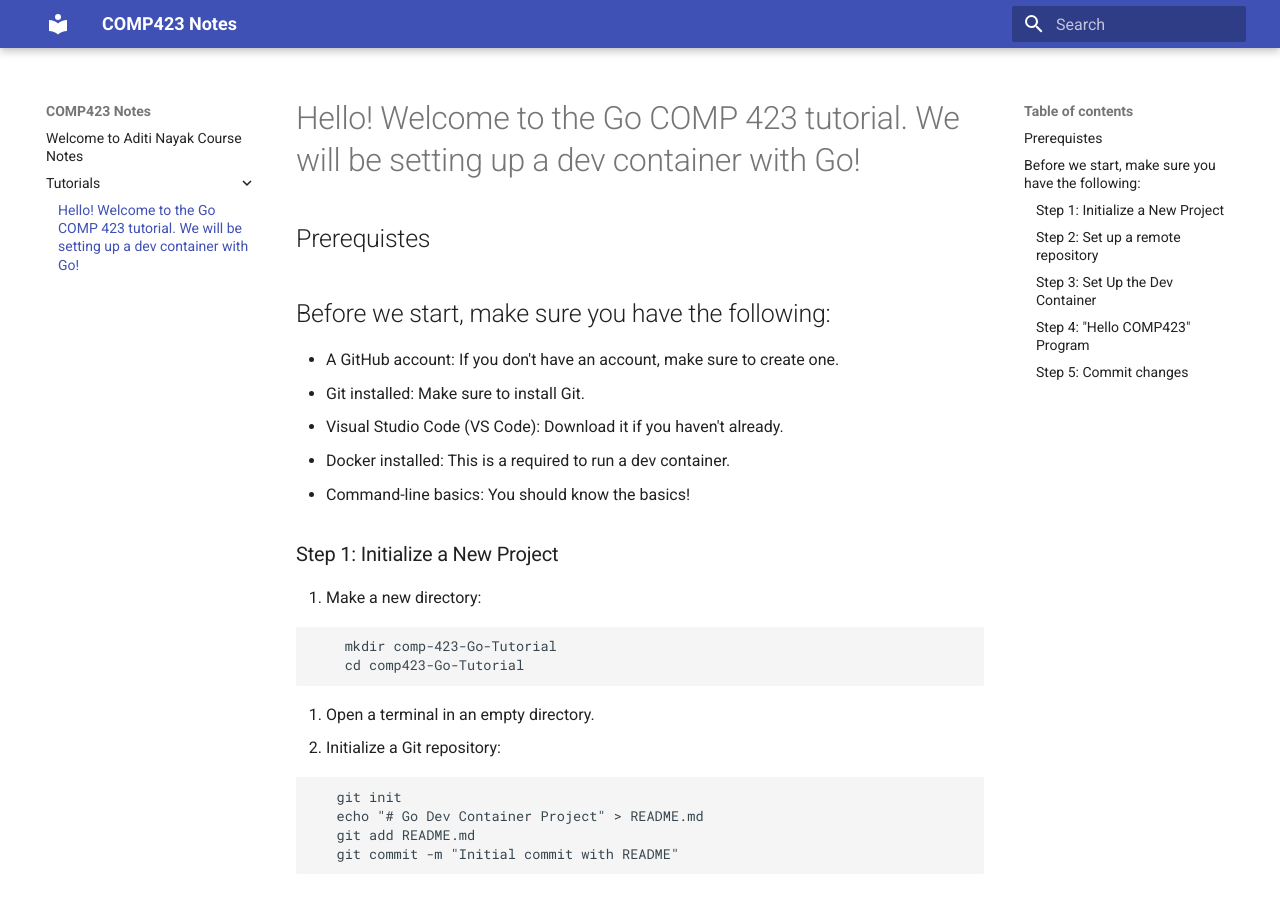
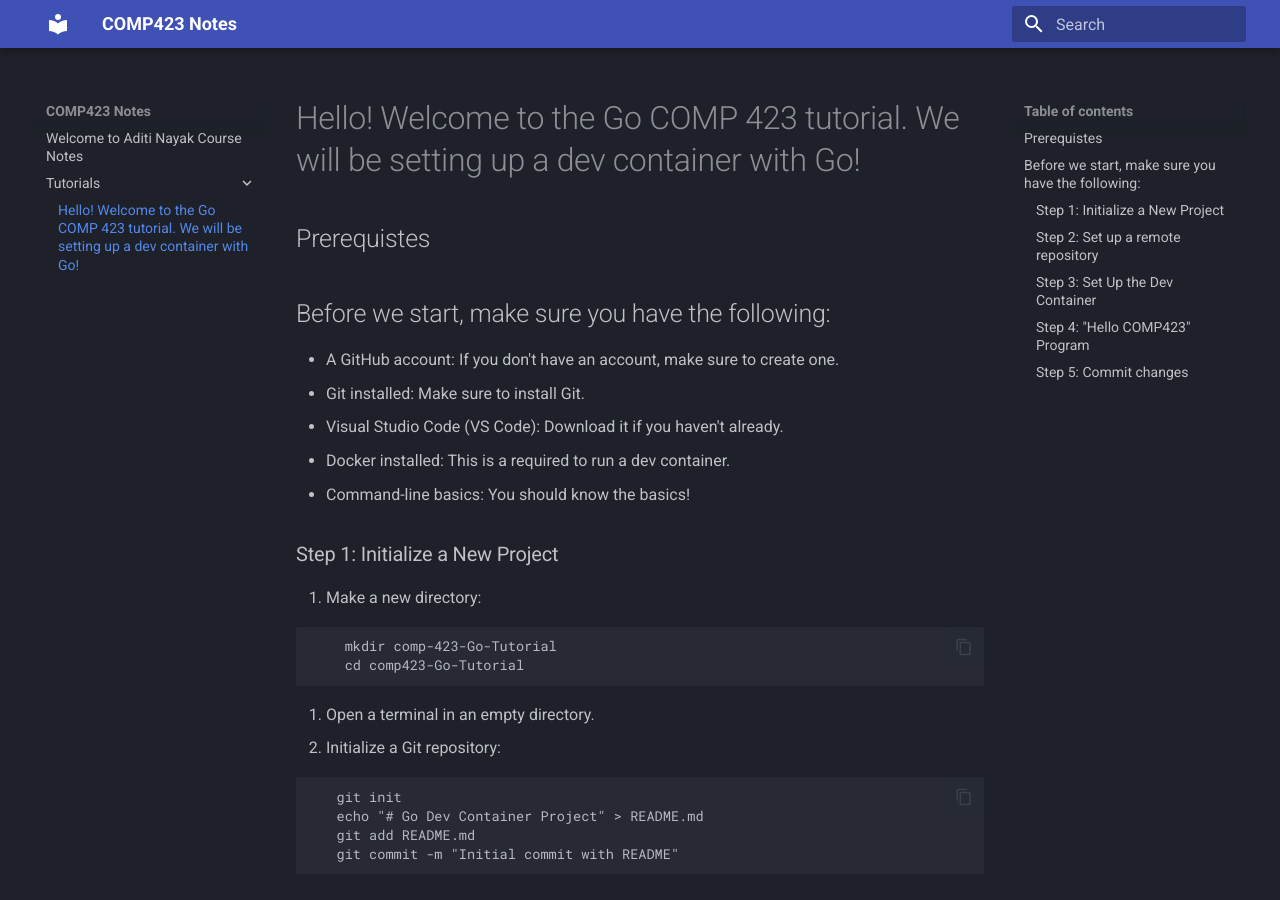
Before and after one commit to aditivn12/comp423-course-notes, an MkDocs documentation site: the page built from docs/tutorials/go-setup.md, in a window 1280 px wide and 900 px high. Built offline with MkDocs 1.6.1 and Material for MkDocs 9.7.7, drawn with Linux system fonts in a browser that asks for light colours.

Commit message:
Updated MkDocs

```diff
--- a/mkdocs.yml
+++ b/mkdocs.yml
@@ -1,3 +1,8 @@
 site_name: COMP423 Notes
 theme:
   name: material
+  palette:
+    scheme: slate
+  features:
+    - content.code.copy
+    - content.code.annotations
```
